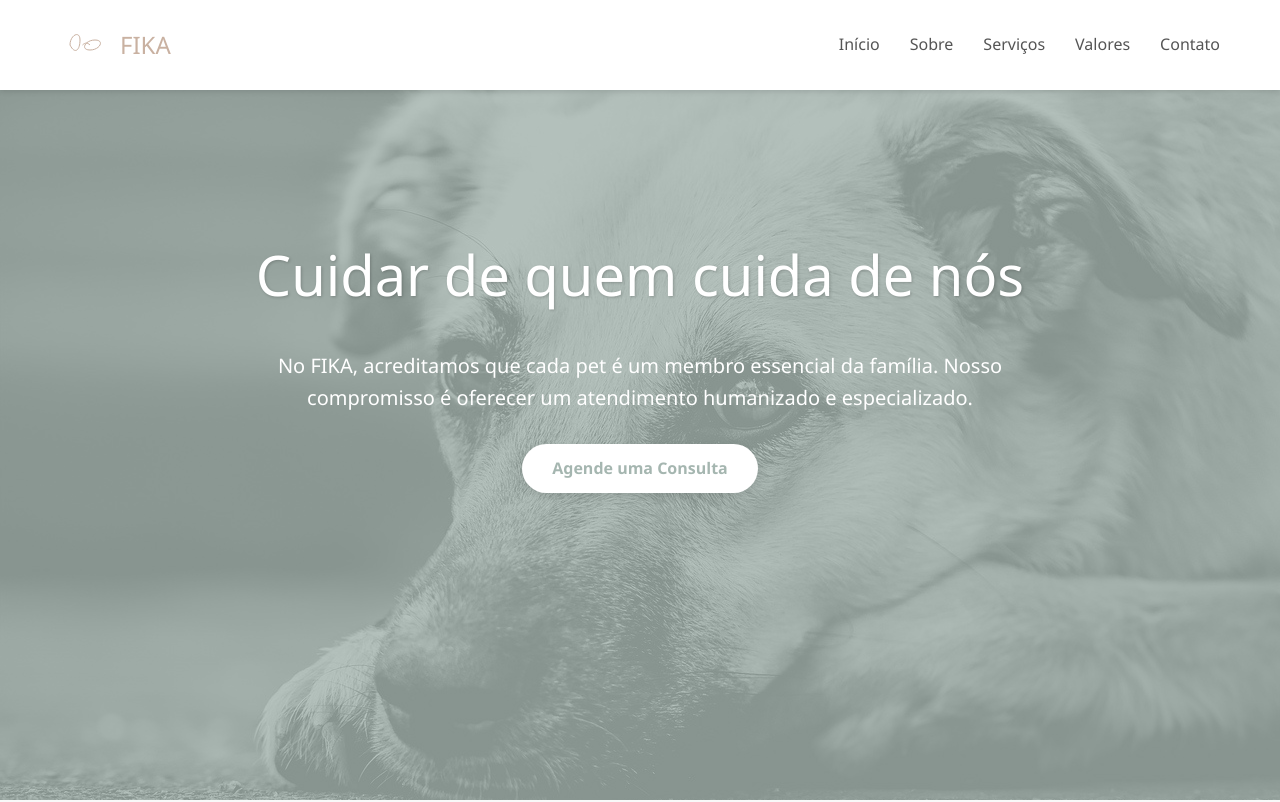
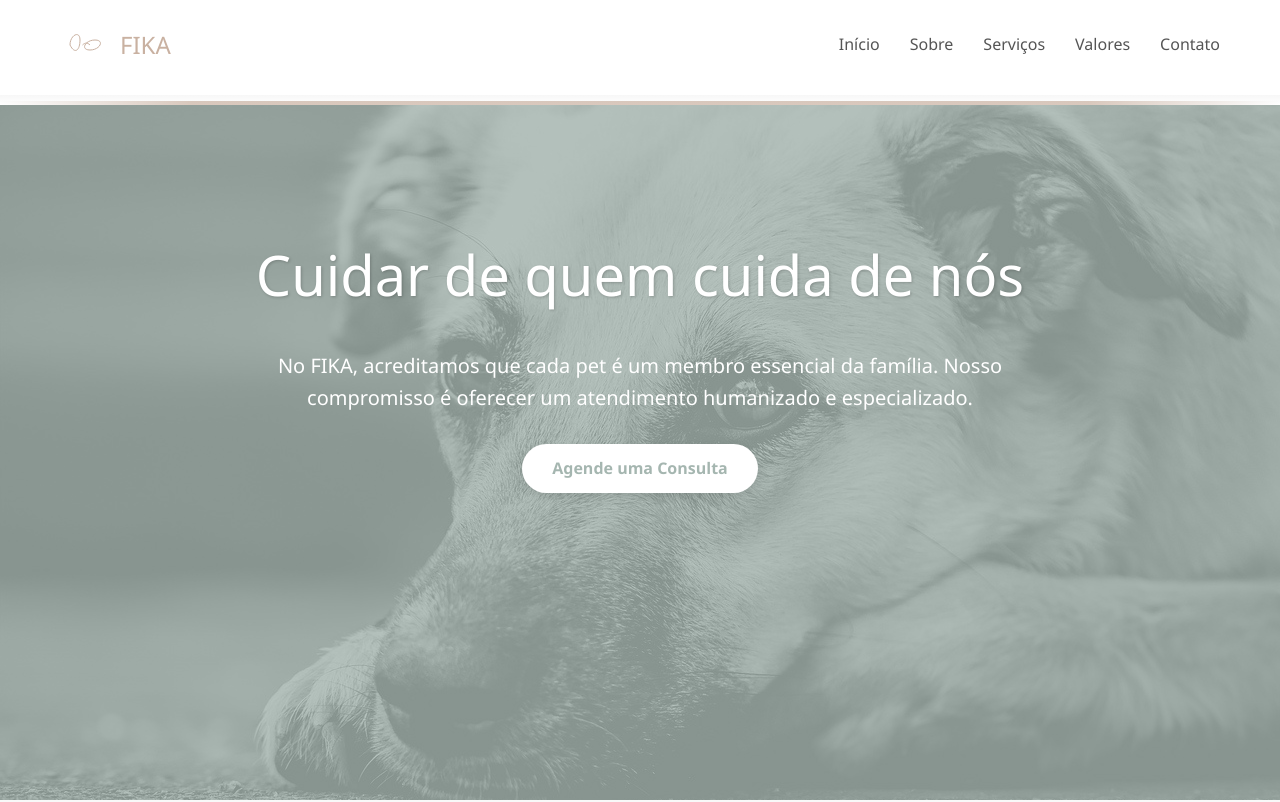
Before and after one commit to PedroBlue13/petfika, a website built with Vite: page index.html in a window 1280 px wide. Shown: the top 802 px of the page. Built offline with nearby package versions, Linux system fonts and the light colour scheme.

Commit message:
site border

```diff
--- a/index.html
+++ b/index.html
@@ -46,6 +46,7 @@
                 </ul>
             </nav>
         </div>
+            <div class="nav-border-container"></div>
     </header>
 
     <section class="hero" id="inicio">
--- a/src/style.css
+++ b/src/style.css
@@ -18,6 +18,9 @@ body {
   line-height: 1.6;
   overflow-x: hidden;
 }
+h2{
+font-family: P22 Mackinac Pro,serif!important;
+}
 
 .container {
   max-width: 1200px;
@@ -26,12 +29,67 @@ body {
 }
 
 header {
-  background-color: white;
-  box-shadow: 0 2px 5px rgba(0,0,0,0.1);
-  position: fixed;
-  width: 100%;
-  top: 0;
-  z-index: 1000;
+    background-color: white;
+    box-shadow: none;  /* Removemos a sombra padrão */
+    position: fixed;
+    width: 100%;
+    top: 0;
+    z-index: 1000;
+    border-bottom: none; /* Removemos qualquer borda padrão */
+    padding-bottom: 0; /* Removemos o padding inferior */
+}
+
+/* Criamos um contêiner para a linha decorativa */
+.nav-border-container {
+    width: 100%;
+    height: 4px;
+    background: linear-gradient(to right, transparent 0%, var(--bege-amen) 15%, var(--bege-amen) 85%, transparent 100%);
+    position: absolute;
+    bottom: 0;
+    left: 0;
+    opacity: 0.7;
+}
+.nav-border-gradient-center {
+    width: 100%;
+    height: 2px;
+    background: linear-gradient(to right,
+                transparent 0%,
+                var(--bege-amen) 30%,
+                var(--verde-azulado) 50%,
+                var(--bege-amen) 70%,
+                transparent 100%);
+    position: absolute;
+    bottom: 0;
+    left: 0;
+    opacity: 0.6;
+}
+
+/* Opcional: Podemos adicionar um efeito sutil de sombra */
+header::after {
+    content: "";
+    position: absolute;
+    bottom: 0;
+    left: 0;
+    width: 100%;
+    height: 10px;
+    background: linear-gradient(to bottom, rgba(0,0,0,0.03), transparent);
+    z-index: -1;
+}
+
+/* Ajuste no .container dentro do header */
+header .container {
+    padding-bottom: 15px; /* Espaço para a linha */
+}
+
+/* Ajuste de responsividade */
+@media (max-width: 768px) {
+    .nav-border-container {
+        height: 3px; /* Linha um pouco mais fina em dispositivos móveis */
+    }
+
+    header .container {
+        padding-bottom: 12px;
+    }
 }
 
 nav {
```
